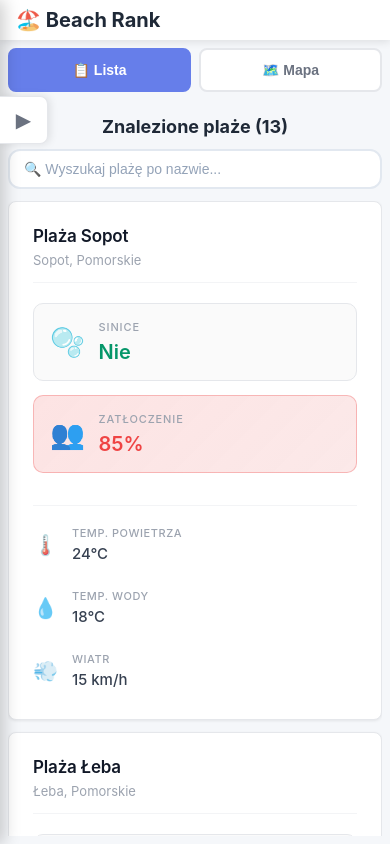
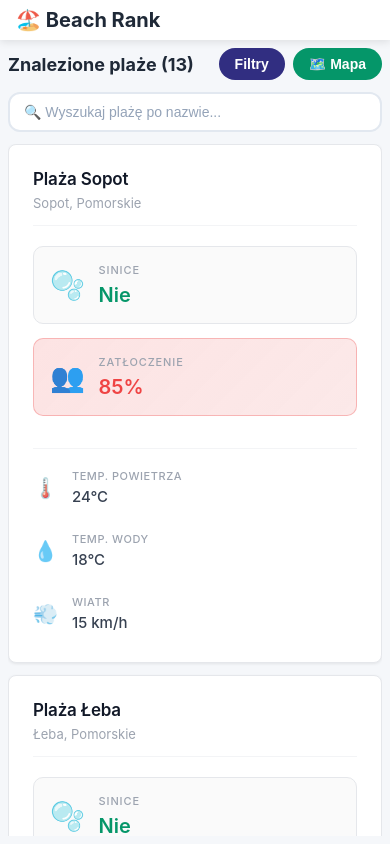
Before and after one commit to jszymanska14/Beach-Rank, a React (Vite) app: page / in a window 390 px wide. Built offline with nearby package versions, Linux system fonts and the light colour scheme.

Commit message:
fix mobile view

```diff
--- a/src/App.css
+++ b/src/App.css
@@ -39,10 +39,6 @@
   margin-left: 0;
 }
 
-.mobile-view-toggle {
-  display: none;
-}
-
 .content-wrapper {
   display: flex;
   flex: 1;
@@ -63,51 +59,21 @@
     flex-direction: column;
     margin-left: 0;
     padding: 0.5rem;
-  }
-
-  .mobile-view-toggle {
-    display: flex;
-    gap: 0.5rem;
-    margin-bottom: 0.5rem;
-  }
-
-  .view-btn {
-    flex: 1;
-    padding: 0.75rem;
-    border: 2px solid #e5e7eb;
-    background: white;
-    border-radius: 8px;
-    font-size: 0.875rem;
-    font-weight: 600;
-    cursor: pointer;
-    transition: all 0.2s;
-    color: #6b7280;
-  }
-
-  .view-btn.active {
-    background: #667eea;
-    color: white;
-    border-color: #667eea;
+    overflow: visible;
   }
 
   .content-wrapper {
     flex-direction: column;
     position: relative;
+    flex: 1;
+    overflow: hidden;
   }
 
-  .content-wrapper.show-list .beach-list {
+  .content-wrapper .resizable-panel.left {
     display: flex;
   }
 
-  .content-wrapper.show-list .map-container {
+  .content-wrapper .resizable-panel.right {
     display: none;
   }
-
-  .content-wrapper.show-map .beach-list {
-    display: none;
-  }
-
-  .content-wrapper.show-map .map-container {
-    display: block;
-  }
 }
--- a/src/App.jsx
+++ b/src/App.jsx
@@ -9,7 +9,7 @@
 function App() {
   const [isSidebarOpen, setIsSidebarOpen] = useState(window.innerWidth > 768)
   const [isMapFullscreen, setIsMapFullscreen] = useState(false)
-  const [showMap, setShowMap] = useState(false)
+  const [selectedBeach, setSelectedBeach] = useState(null)
   const [searchQuery, setSearchQuery] = useState('')
   const [filters, setFilters] = useState({
     minTemp: 0,
@@ -23,6 +23,17 @@
   })
 
   const filteredBeaches = filterBeaches(beaches, filters, searchQuery)
+  const toggleSidebar = () => setIsSidebarOpen(!isSidebarOpen)
+  const openSidebar = () => setIsSidebarOpen(true)
+  const closeSidebar = () => setIsSidebarOpen(false)
+  const openMapFullscreen = () => setIsMapFullscreen(true)
+
+  const handleBeachClick = (beach) => {
+    setSelectedBeach(beach)
+    if (window.innerWidth <= 768) {
+      setIsMapFullscreen(true)
+    }
+  }
 
   return (
     <div className="app">
@@ -33,33 +44,20 @@
       <div className="app-content">
         <FilterSidebar
           isOpen={isSidebarOpen}
-          onToggle={() => setIsSidebarOpen(!isSidebarOpen)}
+          onToggle={toggleSidebar}
+          onClose={closeSidebar}
           filters={filters}
           onFilterChange={setFilters}
         />
 
         <main className={`main-content ${!isSidebarOpen ? 'sidebar-closed' : ''}`}>
-          <div className="mobile-view-toggle">
-            <button
-              className={`view-btn ${!showMap ? 'active' : ''}`}
-              onClick={() => setShowMap(false)}
-            >
-              📋 Lista
-            </button>
-            <button
-              className={`view-btn ${showMap ? 'active' : ''}`}
-              onClick={() => setShowMap(true)}
-            >
-              🗺️ Mapa
-            </button>
-          </div>
-
-          <div className={`content-wrapper ${showMap ? 'show-map' : 'show-list'}`}>
+          <div className="content-wrapper">
             {isMapFullscreen ? (
               <BeachMap
                 beaches={filteredBeaches}
                 isFullscreen={isMapFullscreen}
                 onToggleFullscreen={() => setIsMapFullscreen(!isMapFullscreen)}
+                selectedBeach={selectedBeach}
               />
             ) : (
               <ResizablePanels
@@ -68,6 +66,9 @@
                     beaches={filteredBeaches}
                     searchQuery={searchQuery}
                     onSearchChange={setSearchQuery}
+                    onOpenFilters={openSidebar}
+                    onOpenMap={openMapFullscreen}
+                    onBeachClick={handleBeachClick}
                   />
                 }
                 rightPanel={
@@ -75,6 +76,7 @@
                     beaches={filteredBeaches}
                     isFullscreen={isMapFullscreen}
                     onToggleFullscreen={() => setIsMapFullscreen(!isMapFullscreen)}
+                    selectedBeach={selectedBeach}
                   />
                 }
               />
--- a/src/components/BeachCard.css
+++ b/src/components/BeachCard.css
@@ -5,11 +5,13 @@
   box-shadow: 0 1px 3px rgba(0, 0, 0, 0.08);
   transition: all 0.2s ease;
   border: 1px solid #e5e7eb;
+  cursor: pointer;
 }
 
 .beach-card:hover {
   box-shadow: 0 2px 8px rgba(0, 0, 0, 0.1);
   border-color: #d1d5db;
+  transform: translateY(-1px);
 }
 
 .card-header {
--- a/src/components/BeachCard.jsx
+++ b/src/components/BeachCard.jsx
@@ -1,11 +1,11 @@
 import './BeachCard.css'
 import { getCrowdingColor, getCrowdingLevel } from '../utils/crowding'
 
-function BeachCard({ beach }) {
+function BeachCard({ beach, onClick }) {
   const crowdingLevel = getCrowdingLevel(beach.crowding)
 
   return (
-    <div className="beach-card">
+    <div className="beach-card" onClick={() => onClick && onClick(beach)}>
       <div className="card-header">
         <div>
           <h3>{beach.name}</h3>
--- a/src/components/BeachList.css
+++ b/src/components/BeachList.css
@@ -13,10 +13,58 @@
   padding: 0 0.5rem;
 }
 
+.beach-list-heading {
+  display: flex;
+  align-items: center;
+  justify-content: space-between;
+  gap: 0.75rem;
+}
+
 .beach-list-header h2 {
   font-size: 1.25rem;
   color: #1f2937;
-  text-align: center;
+  text-align: left;
+}
+
+.mobile-buttons {
+  display: none;
+  gap: 0.5rem;
+}
+
+.filters-button,
+.map-button {
+  display: none;
+  padding: 0.5rem 1rem;
+  border: none;
+  border-radius: 999px;
+  color: white;
+  font-size: 0.875rem;
+  font-weight: 600;
+  cursor: pointer;
+  transition: transform 0.2s ease, box-shadow 0.2s ease, background 0.2s ease;
+}
+
+.filters-button {
+  background: #312e81;
+}
+
+.map-button {
+  background: #059669;
+}
+
+.filters-button:active,
+.map-button:active {
+  transform: scale(0.97);
+}
+
+.filters-button:hover {
+  background: #4338ca;
+  box-shadow: 0 8px 18px rgba(67, 56, 202, 0.25);
+}
+
+.map-button:hover {
+  background: #10b981;
+  box-shadow: 0 8px 18px rgba(16, 185, 129, 0.25);
 }
 
 .search-container {
@@ -80,6 +128,8 @@
 .beach-cards {
   flex: 1;
   overflow-y: auto;
+  -webkit-overflow-scrolling: touch;
+  overscroll-behavior-y: contain;
   display: flex;
   flex-direction: column;
   gap: 1rem;
@@ -125,6 +175,17 @@
     gap: 0.75rem;
   }
 
+  .mobile-buttons {
+    display: flex;
+  }
+
+  .filters-button,
+  .map-button {
+    display: inline-flex;
+    align-items: center;
+    justify-content: center;
+  }
+
   .beach-list-header h2 {
     font-size: 1.125rem;
   }
--- a/src/components/BeachList.jsx
+++ b/src/components/BeachList.jsx
@@ -1,11 +1,33 @@
 import BeachCard from './BeachCard'
 import './BeachList.css'
 
-function BeachList({ beaches, searchQuery, onSearchChange }) {
+function BeachList({ beaches, searchQuery, onSearchChange, onOpenFilters, onOpenMap, onBeachClick }) {
   return (
     <div className="beach-list">
       <div className="beach-list-header">
-        <h2>Znalezione plaże ({beaches.length})</h2>
+        <div className="beach-list-heading">
+          <h2>Znalezione plaże ({beaches.length})</h2>
+          <div className="mobile-buttons">
+            {onOpenFilters && (
+              <button
+                type="button"
+                className="filters-button"
+                onClick={onOpenFilters}
+              >
+                Filtry
+              </button>
+            )}
+            {onOpenMap && (
+              <button
+                type="button"
+                className="map-button"
+                onClick={onOpenMap}
+              >
+                🗺️ Mapa
+              </button>
+            )}
+          </div>
+        </div>
         <div className="search-container">
           <input
             type="text"
@@ -35,6 +57,7 @@
             <BeachCard
               key={beach.id}
               beach={beach}
+              onClick={onBeachClick}
             />
           ))
         )}
--- a/src/components/BeachMap.css
+++ b/src/components/BeachMap.css
@@ -205,7 +205,11 @@
   .map-container {
     min-height: 100%;
     height: 100%;
+    width: 100%;
     border-radius: 8px;
+    flex: 1;
+    display: flex;
+    flex-direction: column;
   }
 
   .fullscreen-btn {
--- a/src/components/FilterSidebar.css
+++ b/src/components/FilterSidebar.css
@@ -94,6 +94,12 @@
   border-bottom: 1px solid #e5e7eb;
 }
 
+.sidebar-header-actions {
+  display: flex;
+  align-items: center;
+  gap: 0.75rem;
+}
+
 .sidebar-header h2 {
   font-size: 1.5rem;
   color: #1f2937;
@@ -114,6 +120,24 @@
 .reset-btn:hover {
   background: #e5e7eb;
   color: #374151;
+}
+
+.sidebar-close {
+  display: none;
+  width: 2.25rem;
+  height: 2.25rem;
+  border: none;
+  border-radius: 999px;
+  background: #f3f4f6;
+  cursor: pointer;
+  font-size: 1.125rem;
+  color: #4b5563;
+  transition: all 0.2s ease;
+}
+
+.sidebar-close:hover {
+  background: #e5e7eb;
+  color: #111827;
 }
 
 .filters-content {
@@ -312,11 +336,13 @@
   }
 
   .filter-sidebar {
-    width: 85%;
-    max-width: 320px;
+    width: 100%;
+    max-width: none;
     top: 0;
+    right: 0;
+    left: 0;
     bottom: 0;
-    box-shadow: 4px 0 16px rgba(0, 0, 0, 0.2);
+    box-shadow: none;
   }
 
   .filter-sidebar.closed {
@@ -324,19 +350,21 @@
   }
 
   .sidebar-toggle {
-    left: 0;
-    top: 120px;
-    width: 48px;
-    height: 48px;
-    font-size: 1.25rem;
+    display: none;
   }
 
   .sidebar-toggle.open {
-    left: min(85vw, 320px);
+    display: none;
   }
 
   .sidebar-header {
     padding: 1rem;
+  }
+
+  .sidebar-close {
+    display: inline-flex;
+    align-items: center;
+    justify-content: center;
   }
 
   .filters-content {
--- a/src/components/FilterSidebar.jsx
+++ b/src/components/FilterSidebar.jsx
@@ -47,8 +47,17 @@
   )
 }
 
-function FilterSidebar({ isOpen, onToggle, filters, onFilterChange }) {
+function FilterSidebar({ isOpen, onToggle, onClose, filters, onFilterChange }) {
   const regions = ['Pomorskie', 'Zachodniopomorskie']
+  const handleClose = () => {
+    if (onClose) {
+      onClose()
+      return
+    }
+    if (onToggle) {
+      onToggle()
+    }
+  }
 
   const updateFilter = (key, value) => {
     onFilterChange({ ...filters, [key]: value })
@@ -80,11 +89,14 @@
 
   return (
     <>
-      {isOpen && <div className="sidebar-overlay" onClick={onToggle} />}
+      {isOpen && <div className="sidebar-overlay" onClick={handleClose} />}
       <aside className={`filter-sidebar ${isOpen ? 'open' : 'closed'}`}>
         <div className="sidebar-header">
           <h2>Filtry</h2>
-          <button className="reset-btn" onClick={resetFilters}>Resetuj</button>
+          <div className="sidebar-header-actions">
+            <button className="reset-btn" onClick={resetFilters}>Resetuj</button>
+            <button className="sidebar-close" onClick={handleClose} aria-label="Zamknij filtry">✕</button>
+          </div>
         </div>
 
         <div className="filters-content">
--- a/src/components/ResizablePanels.css
+++ b/src/components/ResizablePanels.css
@@ -66,11 +66,16 @@
 @media (max-width: 768px) {
   .resizable-container {
     flex-direction: column;
+    touch-action: pan-y;
+    height: 100%;
   }
 
   .resizable-panel.left,
   .resizable-panel.right {
     width: 100% !important;
+    height: 100%;
+    flex: 1;
+    overflow: auto;
   }
 
   .resizable-divider {
```
Also changed, not shown: src/components/BeachMap.jsx (+80 -37 lines).
